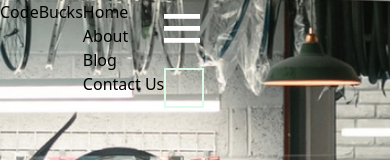
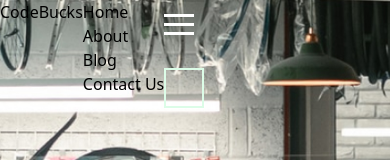
Before and after one commit to avoajaugochukwu/bycking.com, a Next.js app: page / in a window 390 px wide. Shown: the top 160 px of the page. Built offline with nearby package versions, Linux system fonts and the light colour scheme.

Commit message:
Reduced space between hamburger menu

```diff
--- a/components/svg/HamburgerMenu.js
+++ b/components/svg/HamburgerMenu.js
@@ -3,9 +3,9 @@ import React from "react";
 const HamburgerMenu = ({ color = "#ffffff" }) => {
   return (
     <svg viewBox="0 0 100 80" width="60" height="60" fill={color}>
-      <rect width="60" height="8"></rect>
-      <rect y="20" width="60" height="8"></rect>
-      <rect y="40" width="60" height="8"></rect>
+      <rect width="50" height="5"></rect>
+      <rect y="15" width="50" height="5"></rect>
+      <rect y="30" width="50" height="5"></rect>
     </svg>
   );
 };
```
